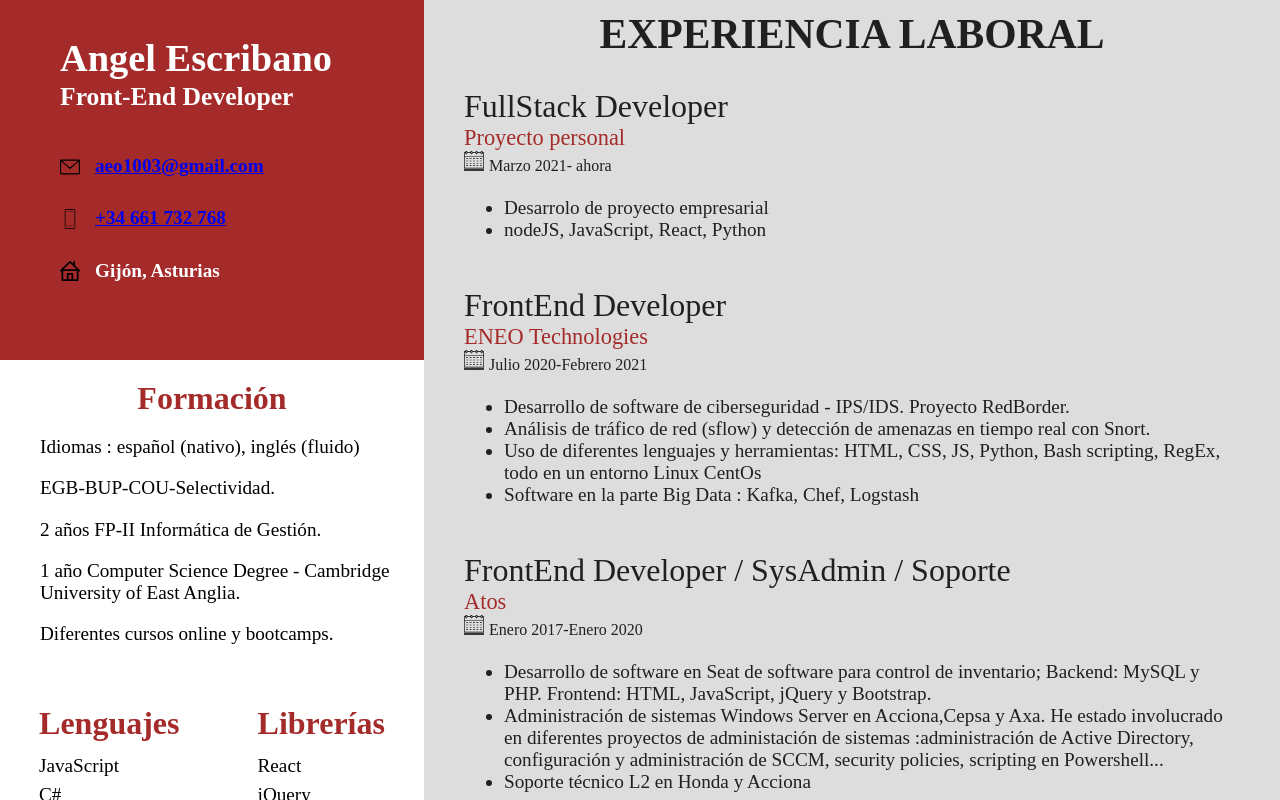
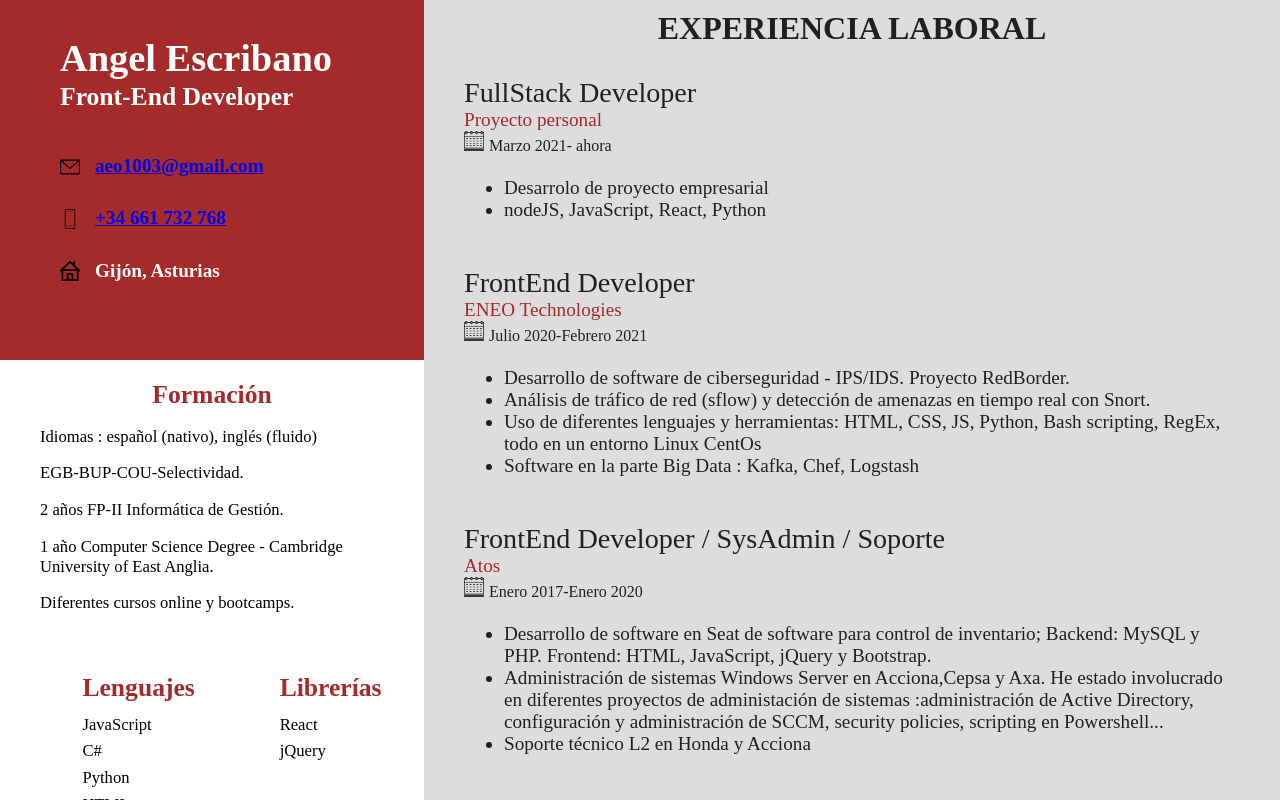
Before and after one commit to aeo1003/resume, a React (Create React App) app: page / in a window 1280 px wide. Shown: the top 800 px of the page. Built offline with nearby package versions, Linux system fonts and the light colour scheme; a web font is replaced by a local one.

Commit message:
mas cambios de tipografía

```diff
--- a/src/App.css
+++ b/src/App.css
@@ -96,19 +96,19 @@ body {
 .tituloSkills {
   display: flex;
   justify-content: space-around;
-  font-size: 2em;
+  font-size: 2vw;
   font-weight: 600;
   margin-top:20px;
   color: brown;
 }
 .formacion {
-  font-size: 1.2em;
-  margin-left: var(--margen-izquierdo) ;
+  font-size: 1.3vw;
+  margin-left: var(--margen-izquierdo);
   padding-right: 10px;
 }
 
 .tituloSkills dt {
-  font-size: 0.6em;
+  font-size: 1.3vw;
   color: black;
   font-weight: 100;
   line-height: 10px;
@@ -119,12 +119,6 @@ body {
 
 }
 
-
-
-.titulo div {
-  font-size: 1.6em;
-  font-weight: 600;
-}
 
 .experiencia {
   display: flex;
@@ -137,7 +131,7 @@ body {
 }
 
 .titulo {
-  font-size: 2.6em;
+  font-size: 2.5vw;
   font-weight: 600;
   align-self: center;
   margin-top: 10px;
@@ -145,11 +139,11 @@ body {
 }
 
 .puesto {
-  font-size: 2em;
+  font-size: 2.2vw;
 }
 
 .empresa {
-  font-size: 1.4em;
+  font-size: 1.5vw;
   color: brown;
 }
 
@@ -162,6 +156,6 @@ body {
 }
 
 .trabajo {
-  font-size: 1.2em;
+  font-size: 1.5vw;
   font-weight: 100;
 }
--- a/src/Datos2.js
+++ b/src/Datos2.js
@@ -59,7 +59,7 @@ function Datos2() {
                         <dl>Diferentes cursos online y bootcamps.</dl>
                     </dt>
 
-                    <div  className='tituloSkills'>
+                    <div  style={{marginLeft:'var(--margen-izquierdo)'}} className='tituloSkills'>
                         <div>
                                 Lenguajes
                             <dt>
```
